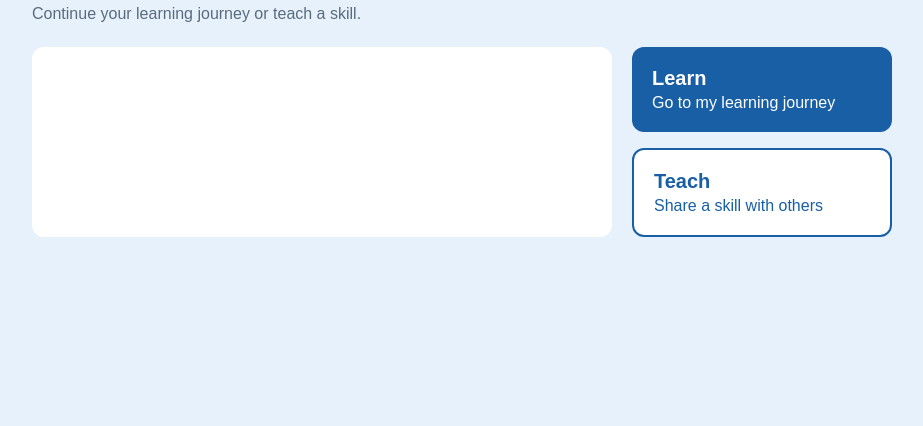
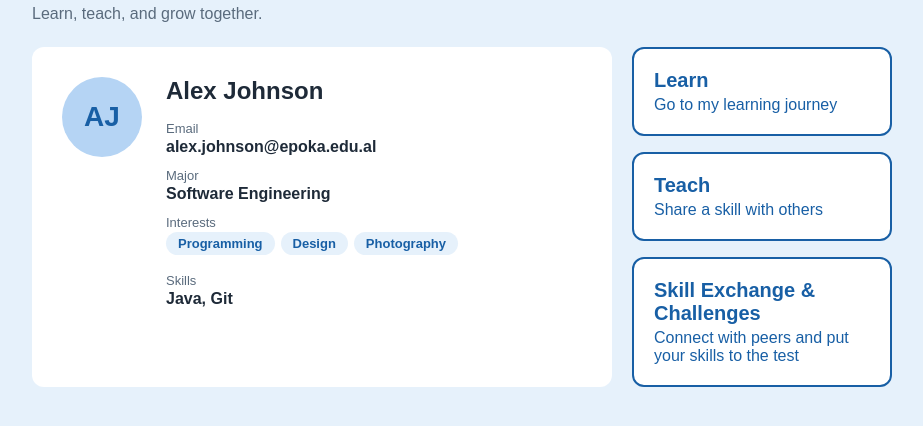
Before and after one commit to rejsi-builds/skill-bridge, a plain HTML site: page tabs/home/user.html in a window 1280 px wide. Shown: the part 78-504 px from the top of the page, without its empty margins (178-1101 px from the left). Drawn offline with Linux system fonts and the light colour scheme.

Commit message:
Udated the user css and html files

```diff
--- a/styles/home/user.css
+++ b/styles/home/user.css
@@ -1,31 +1,42 @@
+/* ===== PAGE ===== */
+/* light blue background that fills at least the whole screen height */
 .user-page {
     margin: 0;
     min-height: 100vh;
     background-color: #E6F1FB;
 }
 
+/* max 900px wide; margin auto centers it on big screens */
 .container {
     max-width: 900px;
     margin: auto;
     padding: 40px 20px;
 }
 
+/* removes the default space around the page title */
 h1 {
     margin: 0;
 }
 
+/* gray line under the title */
 .subtitle {
     color: #5a6b7d;
     margin: 6px 0 24px;
 }
 
-/* Card on the left, buttons on the right */
+/* ===== LAYOUT ===== */
+/* profile card on the left, buttons on the right */
+/* flex-wrap: if there is no space, the buttons move under the card */
 .layout {
     display: flex;
     gap: 20px;
     flex-wrap: wrap;
 }
 
+/* ===== PROFILE CARD ===== */
+/* white card: avatar on the left, info on the right */
+/* flex: 1 makes it take all the space the buttons don't use */
+/* min-width: it never gets narrower than 280px */
 .card {
     background-color: white;
     border-radius: 12px;
@@ -37,6 +48,9 @@ h1 {
     flex-wrap: wrap;
 }
 
+/* round circle with the user's initials */
+/* border-radius: 50% turns the square into a circle */
+/* flex + center puts the letters in the middle of the circle */
 .avatar {
     width: 80px;
     height: 80px;
@@ -50,21 +64,26 @@ h1 {
     align-items: center;
 }
 
+/* the user's name */
 .profile-info h2 {
     margin: 0 0 16px;
 }
 
+/* small gray title above each value (e.g. "Email", "Major") */
 .label {
     font-size: 13px;
     color: #5a6b7d;
     margin: 12px 0 2px;
 }
 
+/* the value itself (e.g. the email address) */
 .value {
     font-weight: bold;
     margin: 0;
 }
 
+/* small rounded tags for the interests */
+/* inline-block lets them sit next to each other and still take padding */
 .badge {
     display: inline-block;
     background-color: #E6F1FB;
@@ -75,7 +94,8 @@ h1 {
     font-size: 13px;
 }
 
-/* Learn and Teach: stacked vertically */
+/* ===== BUTTONS ON THE RIGHT ===== */
+/* Learn, Teach and Exchange stacked under each other */
 .actions {
     display: flex;
     flex-direction: column;
@@ -83,6 +103,9 @@ h1 {
     width: 260px;
 }
 
+/* one big button (a link) */
+/* flex: 1 gives all buttons the same height */
+/* the title and the small text inside are stacked and centered vertically */
 .action {
     flex: 1;
     display: flex;
@@ -94,30 +117,29 @@ h1 {
     text-decoration: none;
 }
 
+/* the big title inside each button */
 .action strong {
     font-size: 20px;
 }
 
-.learn {
-    background-color: #185FA5;
-    color: white;
-}
-
-.learn:hover {
-    background-color: #0C447C;
-}
-
-.teach {
+/* the three buttons look the same: white with a blue border */
+.learn,
+.teach,
+.exchange {
     background-color: white;
     color: #185FA5;
     border: 2px solid #185FA5;
 }
 
-.teach:hover {
+/* light blue when the mouse is on a button */
+.learn:hover,
+.teach:hover,
+.exchange:hover {
     background-color: #B5D4F4;
 }
 
-/* On small screens the buttons go side by side under the card */
+/* ===== PHONES ===== */
+/* on small screens the buttons go side by side under the card */
 @media (max-width: 700px) {
     .actions {
         flex-direction: row;
--- a/tabs/home/user.html
+++ b/tabs/home/user.html
@@ -3,34 +3,46 @@
 
 <head>
     <meta charset="UTF-8">
+    <!-- makes the page fit phone screens -->
     <meta name="viewport" content="width=device-width, initial-scale=1.0">
     <title>My Profile - SkillBridge</title>
+    <!-- shared styles first, then the styles of this page -->
+    <!-- ../../ goes up two folders (home -> tabs -> skill-bridge) -->
     <link rel="stylesheet" href="../../styles/style.css">
     <link rel="stylesheet" href="../../styles/home/user.css">
 </head>
 
+<!-- user-page gives the whole page the light blue background -->
 <body class="user-page">
 
+    <!-- centers everything and limits the width -->
     <div class="container">
 
         <h1>My Profile</h1>
-        <p class="subtitle">Continue your learning journey or teach a skill.</p>
+        <p class="subtitle">Learn, teach, and grow together.</p>
 
+        <!-- profile card on the left, buttons on the right -->
         <div class="layout">
 
-            <!-- Personal details (filled by user.js) -->
+            <!-- empty on purpose: user.js fills it with the name, email, major and interests -->
             <div class="card" id="profileCard"></div>
 
-            <!-- Learn and Teach buttons -->
+            <!-- the three big buttons; each one is a link to another tab -->
             <div class="actions">
+                <!-- class="action" = shared button style, "learn" = this button's own style -->
                 <a class="action learn" href="../learning/dashboard.html">
                     <strong>Learn</strong>
                     <span>Go to my learning journey</span>
                 </a>
 
-                <a class="action teach" href="../teaching.html">
+                <a class="action teach" href="../teaching/teaching.html">
                     <strong>Teach</strong>
                     <span>Share a skill with others</span>
+                </a>
+
+                <a class="action exchange" href="../skill-exchange.html">
+                    <strong>Skill Exchange & Challenges</strong>
+                    <span>Connect with peers and put your skills to the test</span>
                 </a>
             </div>
 
@@ -38,7 +50,11 @@
 
     </div>
 
-    <script src="../../scripts/shared/store.js"></script>
+    <!-- scripts are loaded at the end, in this order: -->
+    <!-- 1. store.js: shared code for saving and reading data -->
+    <!-- 2. data.js: the learning data -->
+    <!-- 3. user.js: fills the profile card (it needs the two files above, so it comes last) -->
+    <script src="../../scripts/shared_LT/store.js"></script>
     <script src="../../scripts/learning/data.js"></script>
     <script src="../../scripts/home/user.js"></script>
 </body>
```
